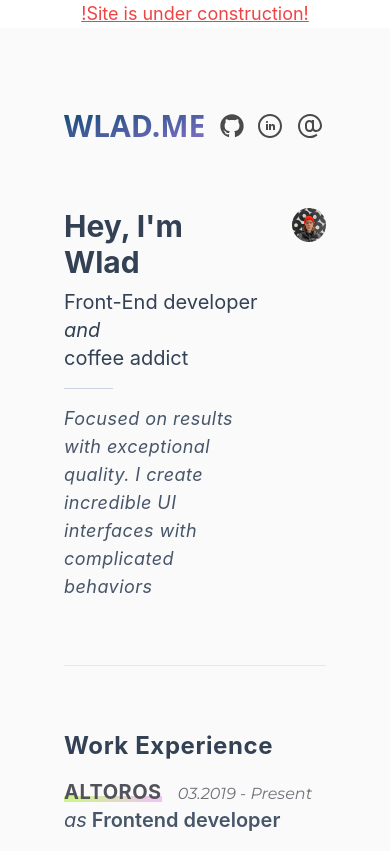
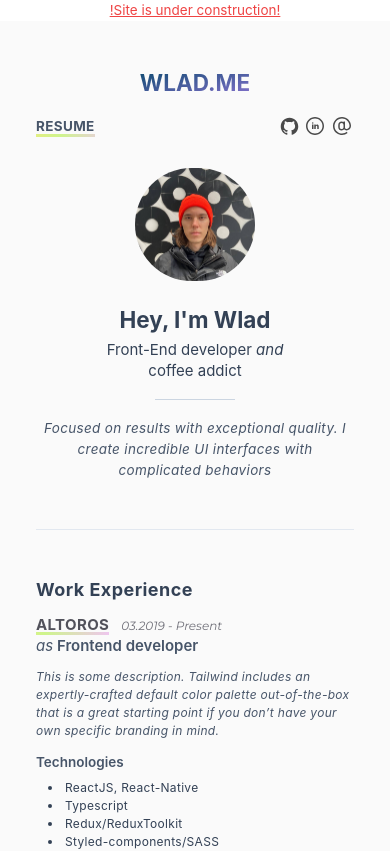
Before and after one commit to dawnhell/wlad.me, a Next.js app: page / in a window 390 px wide. Shown: the top 851 px of the page. Built offline with nearby package versions, Linux system fonts and the light colour scheme; no server answers.

Commit message:
Mobile styling

```diff
--- /dev/null
+++ b/components/Bio.tsx
@@ -0,0 +1,39 @@
+import Image from 'next/image';
+import React, { FC } from 'react';
+
+import avatar from '../public/circle_me.jpg';
+
+const Bio: FC = () => (
+  <div className="flex flex-col-reverse items-center w-full mb-16 sm:flex-row sm:justify-between sm:items-start">
+    <div className="mr-0 flex flex-col justify-center sm:mr-8">
+      <h1 className="text-3xl text-center font-bold font-['Roboto Slab'] text-slate-700 mb-2 sm:text-left">
+        Hey, I&apos;m Wlad
+      </h1>
+
+      <p className="text-xl text-center font-['Roboto Slab'] text-slate-700 sm:text-left">
+        Front-End developer <i>and</i>
+      </p>
+
+      <p className="text-xl text-center font-['Roboto Slab'] text-slate-700 sm:text-left">
+        coffee addict
+      </p>
+
+      <div className="w-1/4 h-px bg-slate-300 my-6 sm:my-4 mx-auto sm:mx-0" />
+
+      <p className="text-lg text-center font-['Roboto Slab'] text-slate-600 tracking-wide italic sm:text-left">
+        Focused on results with exceptional quality.
+        I create incredible UI interfaces with complicated behaviors
+      </p>
+    </div>
+
+    <div className="flex flex-col justify-start mb-6 w-40 h-40 sm:mb-0 sm:min-w-[10rem]">
+      <Image
+        className="rounded-full object-cover"
+        src={avatar}
+        alt="That's me!"
+      />
+    </div>
+  </div>
+);
+
+export default Bio;
--- /dev/null
+++ b/components/Header.tsx
@@ -0,0 +1,65 @@
+import Image from 'next/image';
+import React, { FC } from 'react';
+
+import githubIcon from '../assets/github-icon.svg';
+import linkedinIcon from '../assets/linkedin-icon.svg';
+import emailIcon from '../assets/email-icon.svg';
+
+const Header: FC = () => (
+  <div className="mx-auto flex flex-col items-center justify-between mb-10 sm:mb-16 sm:flex-row">
+    <a
+      href="https://www.wlad.me"
+      className={`
+        logo-link
+        text-3xl
+        text-rose-700
+        font-bold
+        font-['Roboto Slab']
+        bg-clip-text
+        bg-gradient-to-br
+        from-sky-900
+        via-purple-400
+        to-pink-600
+        mb-6
+        sm:mb-0
+    `}
+    >
+      WLAD.ME
+    </a>
+
+    <div className="flex items-center justify-between w-full sm:w-max">
+      <a href="#" className="simple-link font-bold mr-6 text-slate-600 text-lg tracking-wide">RESUME</a>
+
+      <div className="socials flex items-center justify-center">
+        <a href="https://github.com/dawnhell" className="mr-2 w-7 h-7 transition duration-300 opacity-70 hover:scale-125 hover:opacity-100">
+          <Image
+            src={githubIcon}
+            alt="Github icon"
+            width={32}
+            height={32}
+          />
+        </a>
+
+        <a href="https://www.linkedin.com/in/wlad-me" className="mr-2 w-6 h-6 transition duration-300 opacity-70 hover:scale-125 hover:opacity-100">
+          <Image
+            src={linkedinIcon}
+            alt="Linkedin icon"
+            width={32}
+            height={32}
+          />
+        </a>
+
+        <a href="mailto:uladzislau.klachkou.work@gmail.com" className="w-8 h-8 transition duration-300 opacity-70 hover:scale-125 hover:opacity-100">
+          <Image
+            src={emailIcon}
+            alt="Mail icon"
+            width={32}
+            height={32}
+          />
+        </a>
+      </div>
+    </div>
+  </div>
+);
+
+export default Header;
--- /dev/null
+++ b/components/Layout.tsx
@@ -0,0 +1,43 @@
+import Head from 'next/head'
+import React, { ReactElement } from 'react';
+
+import Header from './Header';
+
+interface ILayout {
+  children: ReactElement
+}
+
+const Layout = ({ children }: ILayout) => (
+  <>
+    <Head>
+      <title>Wlad.me</title>
+      <meta name="description" content="Generated by create next app" />
+      <link rel="icon" href="/favicon.ico" />
+      <link rel="preconnect" href="https://fonts.googleapis.com" />
+      <link rel="preconnect" href="https://fonts.gstatic.com" crossOrigin="true" />
+      <link
+        href="https://fonts.googleapis.com/css2?family=Montserrat:ital,wght@0,400;0,600;0,700;1,400;1,600;1,700&display=swap"
+        rel="stylesheet"
+      />
+
+      <link rel="preconnect" href="https://fonts.googleapis.com" />
+      <link rel="preconnect" href="https://fonts.gstatic.com" crossOrigin="true" />
+      <link
+        href="https://fonts.googleapis.com/css2?family=Montserrat:ital,wght@0,400;0,600;0,700;1,400;1,600;1,700&family=Roboto+Slab:wght@400;500;600;700;800&display=swap"
+        rel="stylesheet"
+      />
+    </Head>
+
+    <p className="text-red-500 text-lg text-center underline">!Site is under construction!</p>
+
+    <div className="w-full py-16 px-12 sm:py-20 sm:px-16 bg-zinc-50">
+      <div className="container mx-auto lg:max-w-screen-lg md:max-w-screen-md">
+        <Header />
+
+        <main className="flex flex-col items-center">{children}</main>
+      </div>
+    </div>
+  </>
+)
+
+export default Layout
--- a/components/header.tsx
+++ /dev/null
@@ -1,62 +0,0 @@
-import Image from 'next/image';
-import React, { FC } from 'react';
-
-import githubIcon from '../assets/github-icon.svg';
-import linkedinIcon from '../assets/linkedin-icon.svg';
-import emailIcon from '../assets/email-icon.svg';
-
-const Header: FC = () => {
-  return (
-    <div className="mx-auto flex items-center justify-between mb-16">
-      <a
-        href="https://www.wlad.me"
-        className={`
-          logo-link
-          font-sans
-          text-3xl
-          text-rose-700
-          font-bold
-          font-['Roboto Slab']
-          bg-clip-text
-          bg-gradient-to-br
-          from-sky-900
-          via-purple-400
-          to-pink-600
-      `}
-      >
-        WLAD.ME
-      </a>
-
-      <div className="socials flex items-center justify-center">
-        <a href="https://github.com/dawnhell" className="mr-3 w-7 h-7 transition duration-300 opacity-70 hover:scale-125 hover:opacity-100">
-          <Image
-            src={githubIcon}
-            alt="Github icon"
-            width={32}
-            height={32}
-          />
-        </a>
-
-        <a href="https://www.linkedin.com/in/wlad-me" className="mr-3 w-6 h-6 transition duration-300 opacity-70 hover:scale-125 hover:opacity-100">
-          <Image
-            src={linkedinIcon}
-            alt="Linkedin icon"
-            width={32}
-            height={32}
-          />
-        </a>
-
-        <a href="mailto:uladzislau.klachkou.work@gmail.com" className="w-8 h-8 transition duration-300 opacity-70 hover:scale-125 hover:opacity-100">
-          <Image
-            src={emailIcon}
-            alt="Mail icon"
-            width={32}
-            height={32}
-          />
-        </a>
-      </div>
-    </div>
-  );
-};
-
-export default Header;
--- /dev/null
+++ b/components/index.ts
@@ -0,0 +1,13 @@
+import Bio from './Bio'
+import Education from './Education'
+import Experience from './Experience'
+import Layout from './Layout'
+import Header from './Header'
+
+export {
+  Bio,
+  Education,
+  Experience,
+  Layout,
+  Header
+}
--- a/components/layout.tsx
+++ /dev/null
@@ -1,45 +0,0 @@
-import Head from 'next/head'
-import React, { ReactElement } from 'react';
-
-import Header from './header';
-
-interface ILayout {
-  children: ReactElement
-}
-
-const Layout = ({ children }: ILayout) => {
-  return (
-    <>
-      <Head>
-        <title>Wlad.me</title>
-        <meta name="description" content="Generated by create next app" />
-        <link rel="icon" href="/favicon.ico" />
-        <link rel="preconnect" href="https://fonts.googleapis.com" />
-        <link rel="preconnect" href="https://fonts.gstatic.com" crossOrigin="true" />
-        <link
-          href="https://fonts.googleapis.com/css2?family=Montserrat:ital,wght@0,400;0,600;0,700;1,400;1,600;1,700&display=swap"
-          rel="stylesheet"
-        />
-
-        <link rel="preconnect" href="https://fonts.googleapis.com" />
-        <link rel="preconnect" href="https://fonts.gstatic.com" crossOrigin="true" />
-        <link
-          href="https://fonts.googleapis.com/css2?family=Montserrat:ital,wght@0,400;0,600;0,700;1,400;1,600;1,700&family=Roboto+Slab:wght@400;500;600;700;800&display=swap"
-          rel="stylesheet"
-        />
-      </Head>
-
-      <p className="text-red-500 text-lg text-center underline">!Site is under construction!</p>
-
-      <div className="w-full py-20 px-16 bg-zinc-50">
-        <div className="container mx-auto lg:max-w-screen-lg md:max-w-screen-md">
-          <Header />
-
-          <main className="flex flex-col items-center">{children}</main>
-        </div>
-      </div>
-    </>
-  )
-}
-
-export default Layout
--- a/pages/index.tsx
+++ b/pages/index.tsx
@@ -1,46 +1,11 @@
-import Image from 'next/image'
 import React, { ReactElement } from 'react';
 
 import { tNextPageWithLayout } from './_app';
-import Layout from '../components/layout';
-import Experience from '../components/experience';
-import Education from '../components/education';
-import avatar from '../public/circle_me.jpg'
+import { Layout, Bio, Experience, Education } from '../components';
 
 const Home: tNextPageWithLayout = () => (
   <div className="w-full">
-    <div className="flex justify-between w-full mb-16">
-      <div className="mr-8 flex flex-col justify-center">
-        <h1 className="text-3xl font-bold font-['Roboto Slab'] text-slate-700 mb-2">
-          Hey, I&apos;m Wlad
-        </h1>
-
-        <p className="text-xl font-['Roboto Slab'] text-slate-700">
-          Front-End developer <i>and</i>
-        </p>
-
-        <p className="text-xl font-['Roboto Slab'] text-slate-700">
-          coffee addict
-        </p>
-
-        <div className="w-1/4 h-px bg-slate-300 my-4" />
-
-        <p className="text-lg font-['Roboto Slab'] text-slate-600 tracking-wide italic">
-          Focused on results with exceptional quality.
-          I create incredible UI interfaces with complicated behaviors
-        </p>
-      </div>
-
-      <div className="flex flex-col justify-start">
-        <Image
-          className="rounded-full object-cover w-32 h-32"
-          src={avatar}
-          alt="That's me!"
-          width={160}
-          height={160}
-        />
-      </div>
-    </div>
+    <Bio />
 
     <Experience />
 
--- a/styles/globals.css
+++ b/styles/globals.css
@@ -9,7 +9,14 @@ body {
   margin: 0;
   font-family: -apple-system, BlinkMacSystemFont, Segoe UI, Roboto, Oxygen,
     Ubuntu, Cantarell, Fira Sans, Droid Sans, Helvetica Neue, sans-serif;
-  font-size: 16px;
+  font-size: 12px;
+}
+
+@screen sm {
+  html,
+  body {
+    font-size: 16px;
+  }
 }
 
 a {
```
Also changed, not shown: components/Education.tsx (renamed from components/education.tsx), components/Experience.tsx (renamed from components/experience.tsx).
